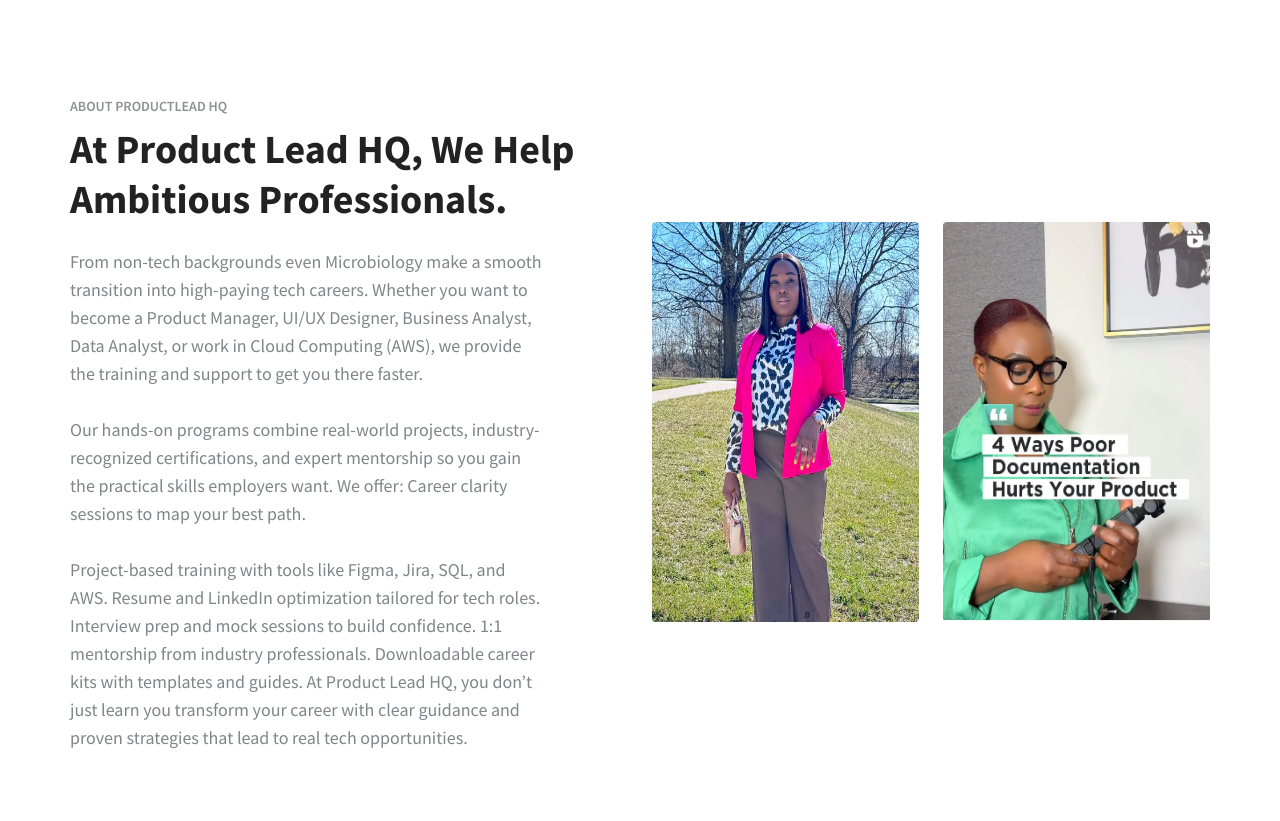
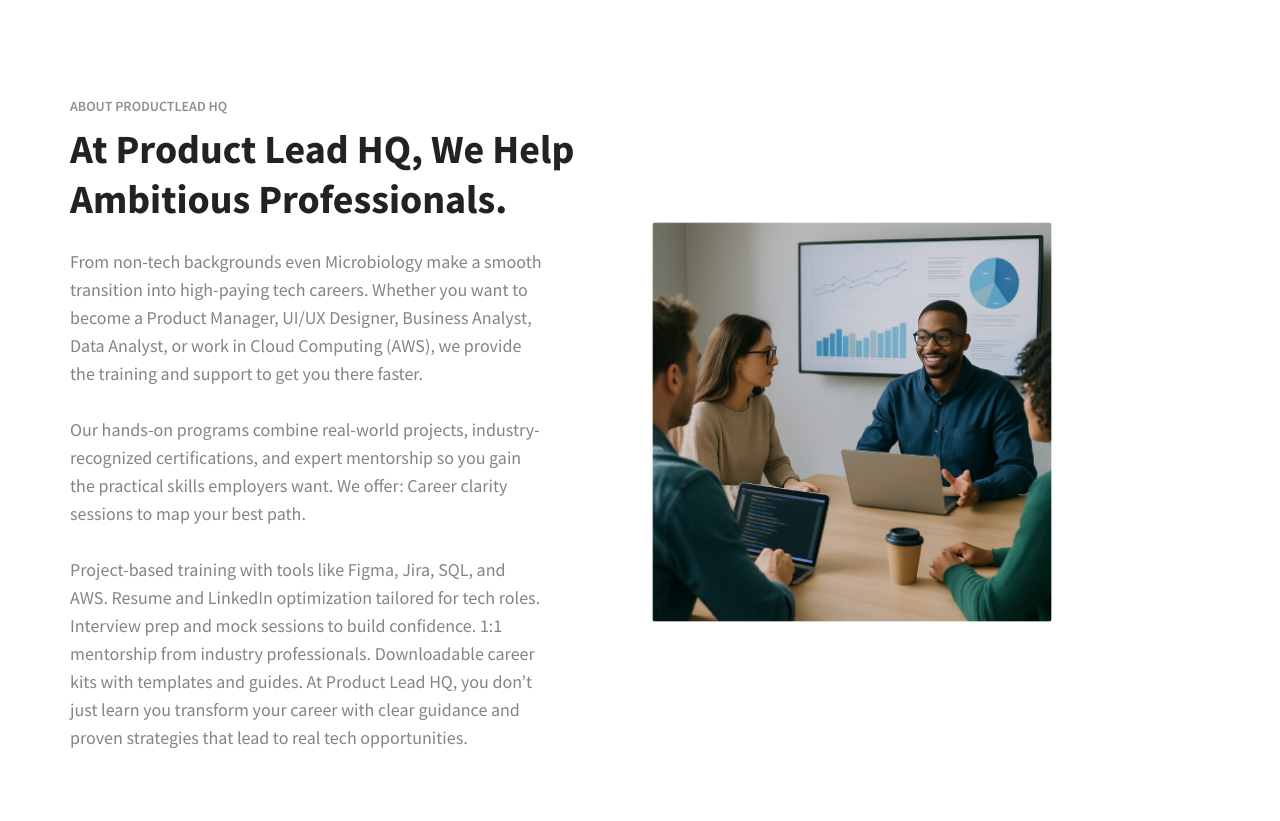
Before and after one commit to Aledoy-Developers/ProjectHQ, a PHP site: page / in a window 1280 px wide. Shown: the part 794-1615 px from the top of the page. Run offline with PHP 8.4, Linux system fonts and the light colour scheme; data that the repository does not hold is empty.

Commit message:
Updated home page image

```diff
--- a/index.php
+++ b/index.php
@@ -224,11 +224,8 @@
                     </div>
                     <div class="col-lg-6  d-flex  align-items-center w3hny-passion-item">
                         <div class="row  d-flex">
-                            <div class="col-6 passion-grid-item-pic">
-                                <img src="assets/images/about-img.png" alt="" class="img-fluid radius-image">
-                            </div>
-                            <div class="col-6 passion-grid-item-pic">
-                                <img src="assets/images/client2.png" alt="" class="img-fluid radius-image">
+                            <div class="col-12 passion-grid-item-pic">
+                                <img src="assets/images/home-image.png" alt="" class="img-fluid radius-image">
                             </div>
 
                         </div>
```
Also changed, not shown: assets/images/home-image.png (added), 3 other files.
